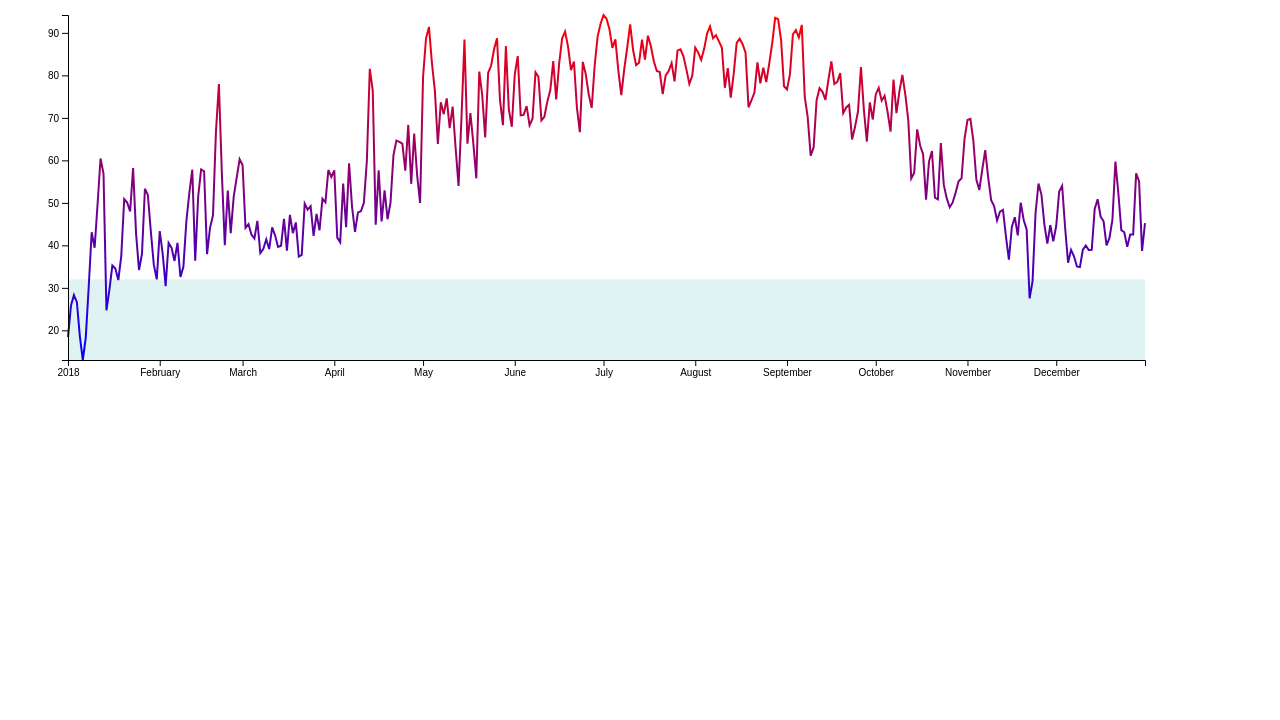
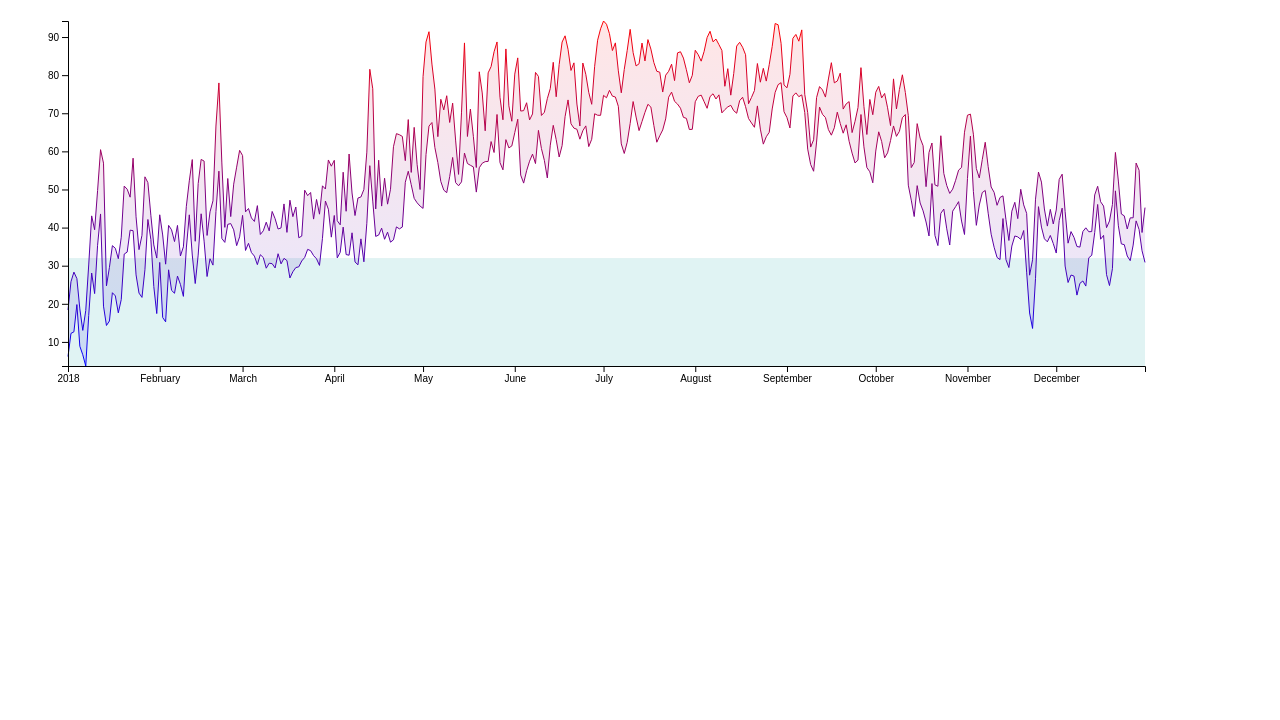
Before and after one commit to kazutonishimori/d3-projects, a website built with Parcel: page _week1/index.html in a window 1280 px wide. Shown: the part 80-800 px from the top of the page. Built offline with nearby package versions, Linux system fonts and the light colour scheme.

Commit message:
updated week1 chart

```diff
--- a/_week1/chart.js
+++ b/_week1/chart.js
@@ -3,17 +3,17 @@ import * as d3 from "d3";
 async function drawLineChart() {
     const dataset = await d3.json("./data/my_weather_data.json");
     console.log(dataset[0]);
-    const yAccessor = d => d["temperatureMax"];
+
+    //set accessors
     const parseDate = d3.timeParse("%Y-%m-%d");
-    const xAccessor = d => parseDate(d["date"]);
-
     const accessors = {
-        max: d => d["temperatureMax"],
-        min: d => d["temperatureMin"],
-        mean: d => (d["temperatureMax"] + d["temperatureMin"]) / 2
+        yMax: d => d["temperatureMax"],
+        yMin: d => d["temperatureMin"],
+        yMean: d => (d["temperatureMax"] + d["temperatureMin"]) / 2,
+        x: d => parseDate(d["date"]),
     };
 
-
+    //set dimensions
     let dimensions = {
         width: window.innerWidth * 0.9,
         height: 400,
@@ -31,11 +31,11 @@ async function drawLineChart() {
         - dimensions.margin.top
         - dimensions.margin.bottom;
 
+    //create wrapper and bounds
     const wrapper = d3.select("#wrapper")
     const svg = wrapper.append("svg")
         .attr("width", dimensions.width)
         .attr("height", dimensions.height);
-
     const bounds = svg.append("g")
         .style("transform", `translate(${
             dimensions.margin.left
@@ -43,10 +43,18 @@ async function drawLineChart() {
             dimensions.margin.top
         }px)`);
 
-        // set scales
+    // set scales
+    const yMaxExtent = d3.extent(dataset, accessors['yMax'])
+    const yMinExtent = d3.extent(dataset, accessors['yMin']);
     const yScale = d3.scaleLinear()
-        .domain(d3.extent(dataset, yAccessor))
+        .domain(d3.extent([...yMaxExtent, ...yMinExtent]))
         .range([dimensions.boundedHeight, 0]);
+    const xScale = d3.scaleTime()
+        .domain(d3.extent(dataset, accessors['x']))
+        .range([0, dimensions.boundedWidth]);
+    console.log(d3.extent(dataset, accessors['yMax']))
+
+    //freezing temperature box
     const freezingTemperaturePlacement = yScale(32);
     const freezingTemperatures = bounds.append("rect")
         .attr("x", 0)
@@ -54,7 +62,6 @@ async function drawLineChart() {
         .attr("y", freezingTemperaturePlacement)
         .attr("height", dimensions.boundedHeight - freezingTemperaturePlacement)
         .attr("fill", "#e0f3f3");
-
 
     // Set the gradient
     svg.append("linearGradient")
@@ -73,26 +80,33 @@ async function drawLineChart() {
         .attr("offset", function(d) { return d.offset; })
         .attr("stop-color", function(d) { return d.color; });
 
-    const xScale = d3.scaleTime()
-        .domain(d3.extent(dataset, xAccessor))
-        .range([0, dimensions.boundedWidth]);
+    // Draw
     const lineGenerator = d3.line()
-        .x(d => xScale(xAccessor(d)))
-        .y(d => yScale(yAccessor(d)));
-
-    const line = bounds.append("path")
+        .x(d => xScale(accessors['x'](d)))
+    const maxLine = bounds.append("path")
         .datum(dataset) // Bind the dataset to the path
-        .attr("d", lineGenerator)
+        .attr("d", lineGenerator.y(d => yScale(accessors['yMax'](d))))
         .attr("fill", "none")
-        .attr("stroke-width", 2)
+        .attr("stroke-width", 1)
+        .attr("class", "line")
+        .attr("stroke", "url(#line-gradient)")
+    const minLine = bounds.append("path")
+        .datum(dataset) // Bind the dataset to the path
+        .attr("d", lineGenerator.y(d => yScale(accessors['yMin'](d))))
+        .attr("fill", "none")
+        .attr("stroke-width", 1)
         .attr("class", "line")
         .attr("stroke", "url(#line-gradient)")
 
-
-
-
-
-
+    const areaGenerator = d3.area()
+        .x(d => xScale(accessors['x'](d)))
+        .y0(d => yScale(accessors['yMin'](d)))
+        .y1(d => yScale(accessors['yMax'](d)))
+    const area = bounds.append("path")
+        .datum(dataset)
+        .attr("d", areaGenerator)
+        .attr("fill", "url(#line-gradient)")
+        .attr("opacity", 0.1)
 
     const yAxisGenerator = d3.axisLeft()
         .scale(yScale);
--- a/_week1/index.html
+++ b/_week1/index.html
@@ -1,10 +1,10 @@
 <!DOCTYPE html>
 <html>
   <head>
-    <title>My Timeline</title>
+    <title>NYC Temperature</title>
   </head>
   <body>
-    <h1 style="text-align: center;">NYC Temperature</h1>
+    <h1 style="text-align: center; font-family: 'Open Sans', sans-serif; font-weight: 300;">2018 NYC Temperature Highs and Lows</h1>
     <div id="wrapper"></div>
     <script src="./chart.js"></script>
   </body>
```
Also changed, not shown: dist/week1/index.html.
